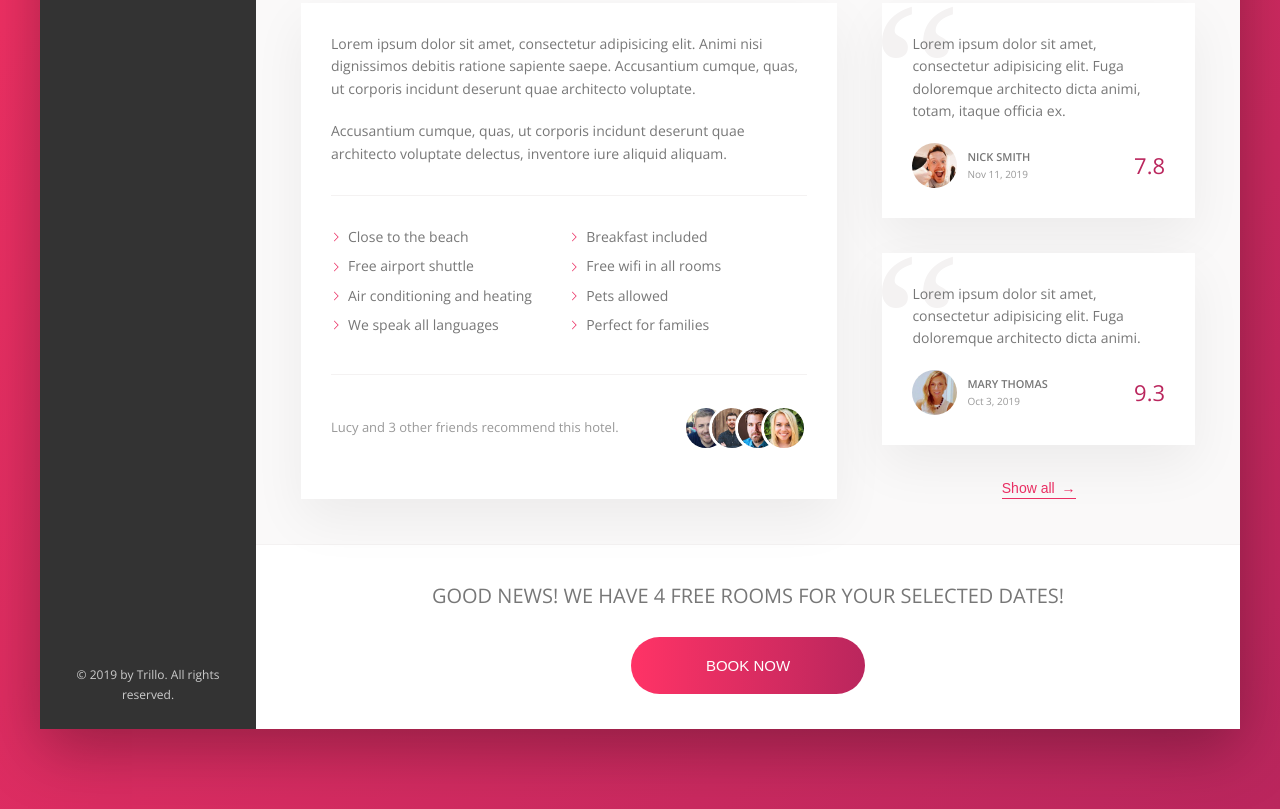
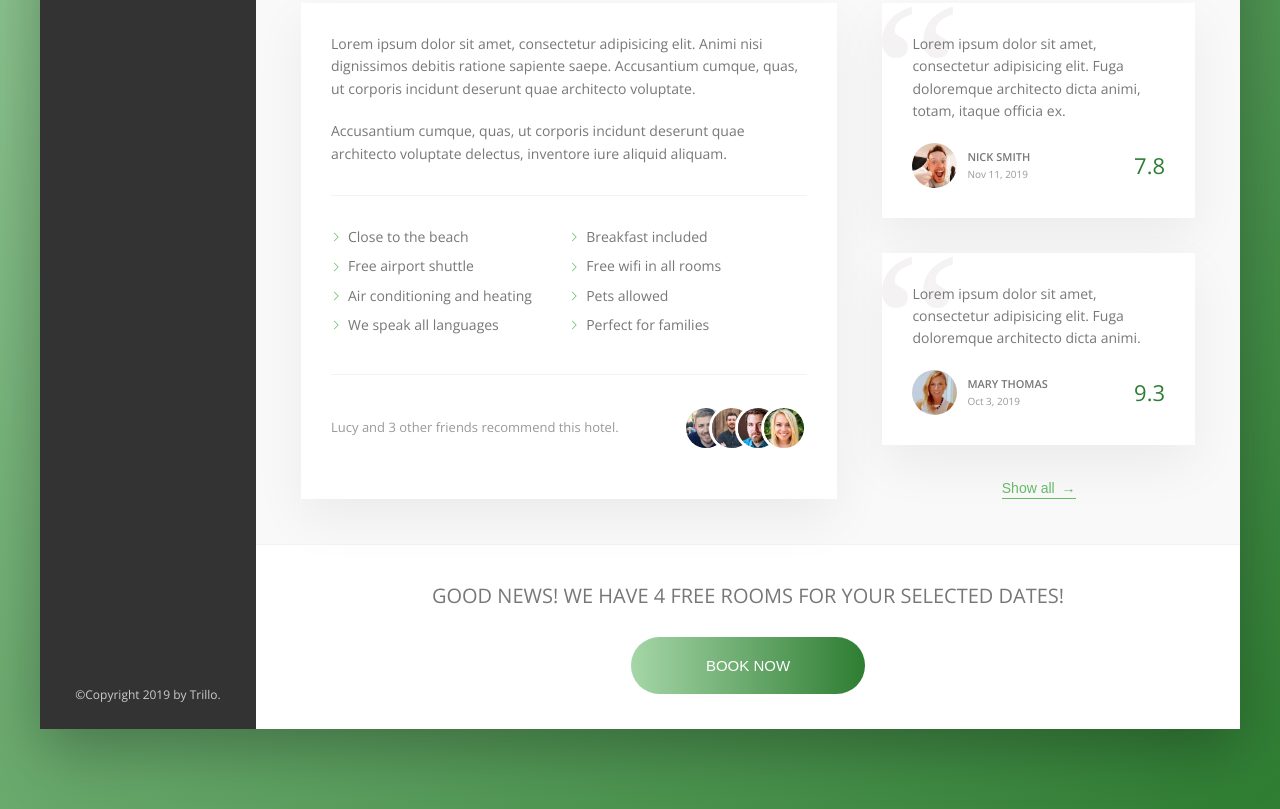
Before and after one commit to BarrySchutte/Trillo-Project, a website: page index.html in a window 1280 px wide. Shown: the part 644-1453 px from the top of the page. Drawn offline with nearby package versions, Linux system fonts and the light colour scheme.

Commit message:
changed colors + logo

```diff
--- a/index.html
+++ b/index.html
@@ -82,7 +82,7 @@
                 </ul>
 
                 <div class="legal">
-                    &copy; 2019 by Trillo. All rights reserved.
+                    &copy;Copyright 2019 by Trillo.
                 </div>
             </nav>
 
--- a/sass/base/_base.scss
+++ b/sass/base/_base.scss
@@ -2,9 +2,13 @@
 // CSS VARIABLES
 
 :root {
-    --color-primary: #eb2f64;
-    --color-primary-light: #f36;
-    --color-primary-dark: #BA265D;
+    // --color-primary: #eb2f64;
+    // --color-primary-light: #f36;
+    // --color-primary-dark: #BA265D;
+
+    --color-primary: #66bb6a;
+    --color-primary-light: #a5d6a7;
+    --color-primary-dark: #2e7d32;
 
     --color-grey-light-1: #faf9f9;
     --color-grey-light-2: #f4f2f2;
```
Also changed, not shown: css/style.css, img/favicon.png, img/logo.png.
